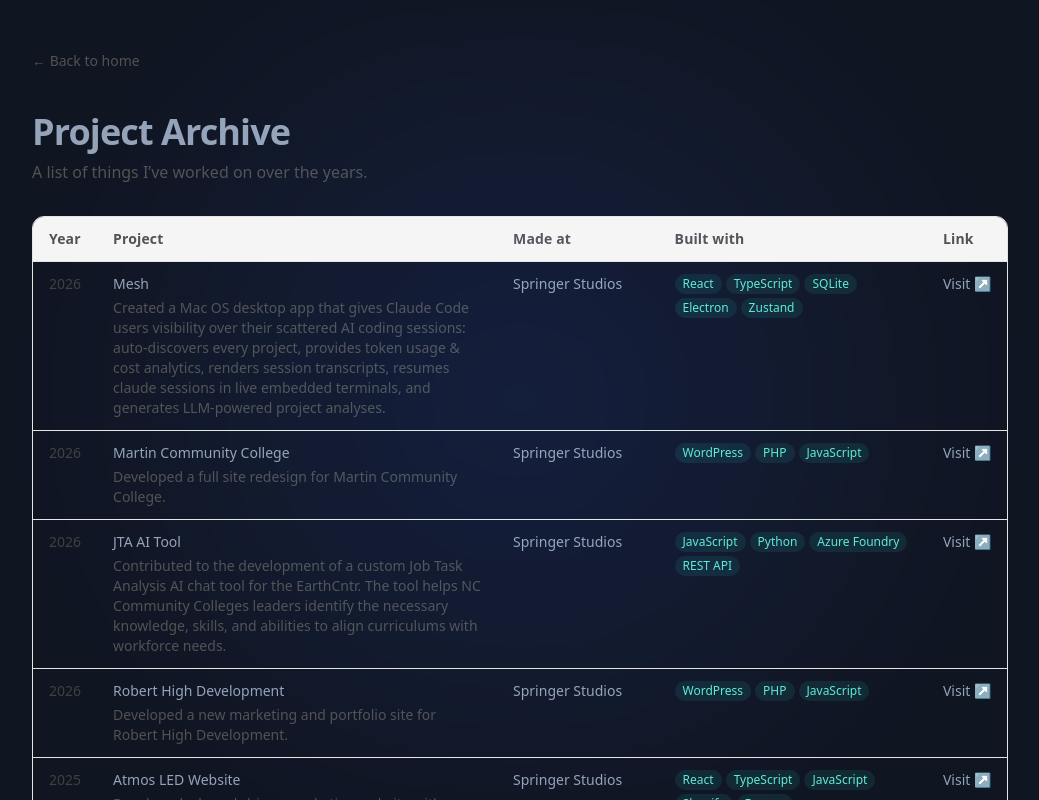
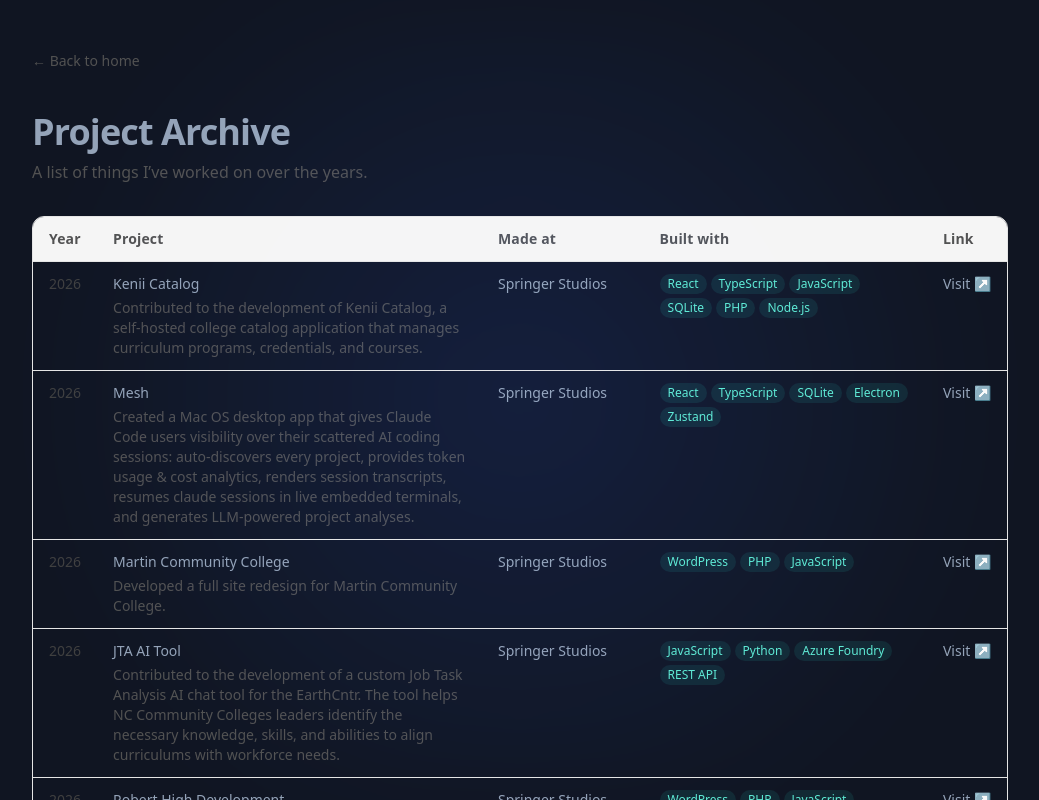
Before and after one commit to itsrichardhaar/Dev-Portfolio-II, a Next.js app: page /archive in a window 1280 px wide. Shown: the top 800 px of the page, without its empty margins (120-1159 px from the left). Built offline with nearby package versions, Linux system fonts and the light colour scheme.

Commit message:
add Kenii Catalog project entry

```diff
--- a/data/projects.ts
+++ b/data/projects.ts
@@ -17,6 +17,28 @@
 };
 
 export const projects: Project[] = [
+  {
+    slug: "kenii-catalog",
+    title: "Kenii Catalog",
+    year: 2026,
+    summary:
+      "Contributed to the development of Kenii Catalog, a self-hosted college catalog application that manages curriculum programs, credentials, and courses.",
+    madeAt: "Springer Studios",
+    builtWith: ["React", "TypeScript", "JavaScript", "SQLite", "PHP", "Node.js"],
+    link: "https://kenii.app",
+    featured: false,
+    featuredOrder: 1,
+    description: [
+    "Led a ground-up redesign focused on performance, accessibility, and maintainability.",
+    "Built a modular component and template system."
+  ],
+  highlights: [
+    "95+ Core Web Vitals across pages",
+    "Edge-rendered pages with fast TTFB",
+    "Accessible components with testing"
+  ],
+  images: [{ src: "/images/kenii-dashboard.png", alt: "Kenii Catalog Dashboard" }]
+  },
   {
     slug: "mesh",
     title: "Mesh",
```
